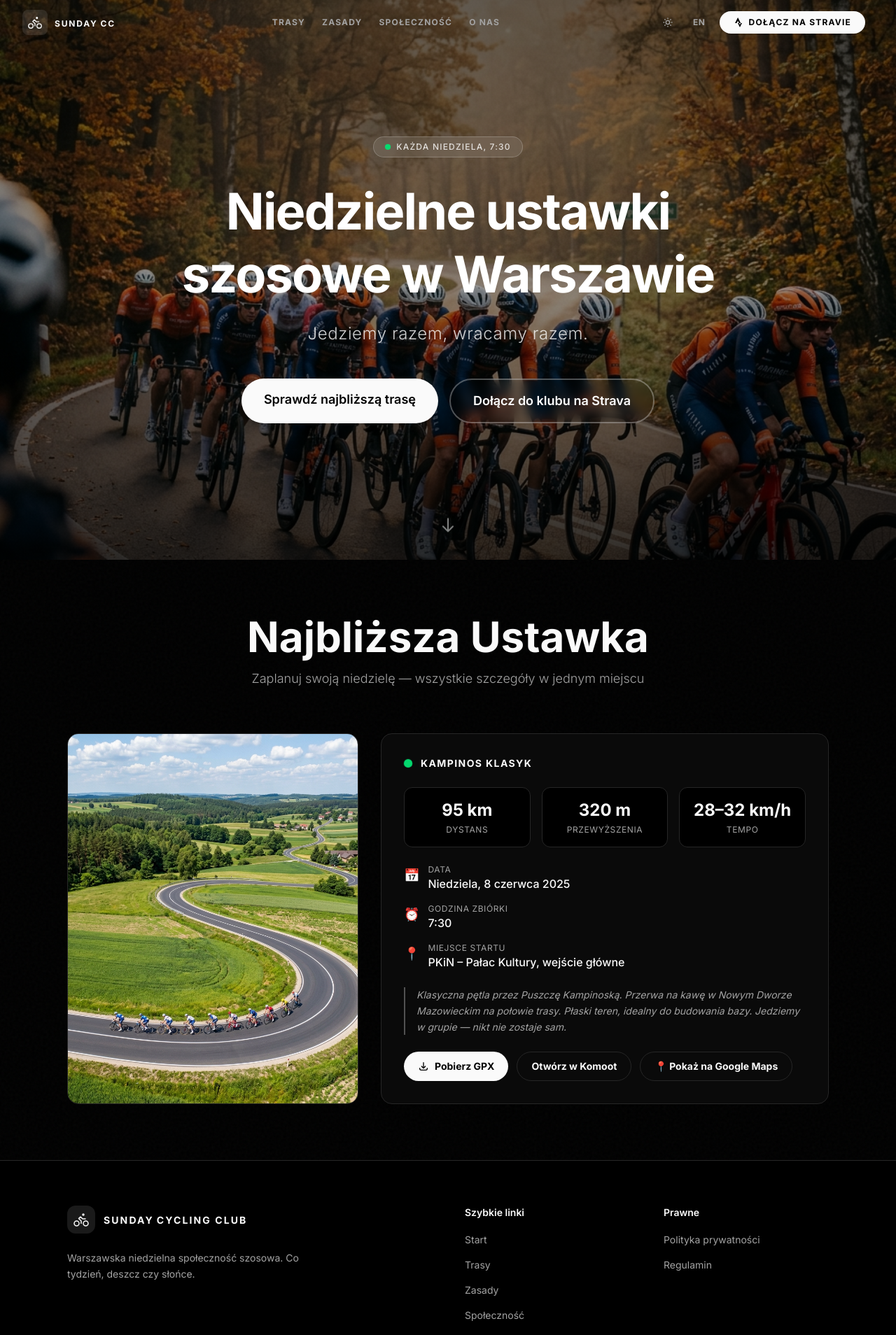
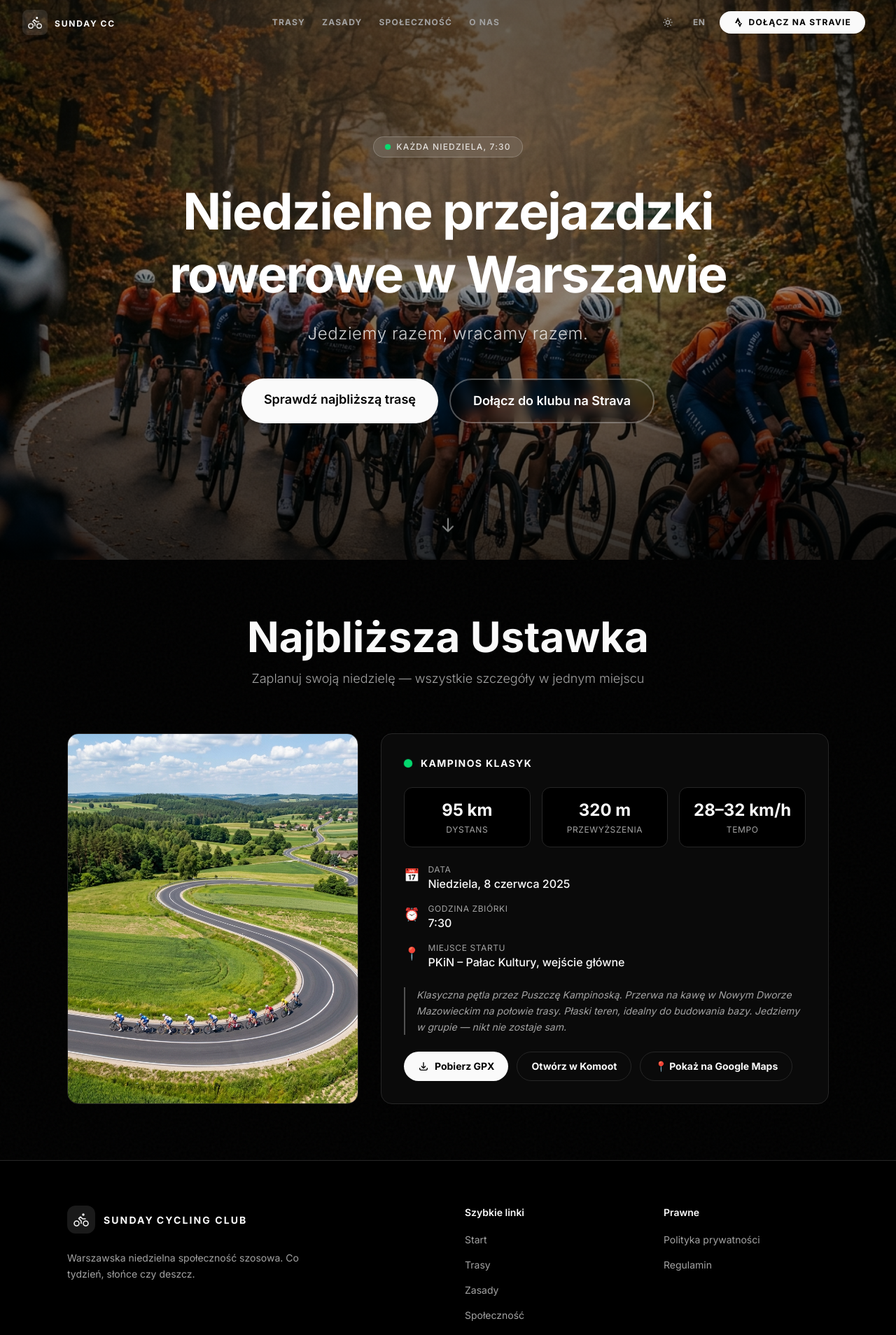
Before and after one commit to JosephConrad/sunday-cycling-club, a Next.js app: page / in a window 1280 px wide. Shown: the top 1908 px of the page at 70% size. Built offline with nearby package versions, Linux system fonts and the light colour scheme.

Commit message:
chore: update site copy and SEO metadata by replacing "ustawki szosowe" with "przejazdzki rowerowe"

```diff
--- a/app/layout.tsx
+++ b/app/layout.tsx
@@ -10,14 +10,14 @@ const inter = Inter({
 
 export const metadata: Metadata = {
     title: {
-        default: "Sunday Cycling Club | Niedzielne ustawki szosowe w Warszawie",
+        default: "Sunday Cycling Club | Niedzielne przejazdzki rowerowe w Warszawie",
         template: "%s | Sunday Cycling Club",
     },
     description:
-        "Sunday Cycling Club — niedzielne ustawki szosowe w Warszawie. Jedziemy razem, wracamy razem. Dołącz do niedzielnej grupy kolarskiej.",
+        "Sunday Cycling Club — niedzielne przejazdzki rowerowe w Warszawie. Jedziemy razem, wracamy razem. Dołącz do niedzielnej grupy kolarskiej.",
     keywords: [
         "kolarski klub warszawa",
-        "niedzielne ustawki szosowe",
+        "niedzielne przejazdzki rowerowe",
         "cycling club warsaw",
         "sunday ride warsaw",
         "kolarstwo szosowe warszawa",
@@ -31,7 +31,7 @@ export const metadata: Metadata = {
         canonical: "/",
     },
     openGraph: {
-        title: "Sunday Cycling Club | Niedzielne ustawki szosowe w Warszawie",
+        title: "Sunday Cycling Club | Niedzielne przejazdzki rowerowe w Warszawie",
         description: "Jedziemy razem, wracamy razem. Niedzielna społeczność szosowa Warszawy.",
         type: "website",
         siteName: "Sunday Cycling Club",
@@ -56,7 +56,7 @@ export default function RootLayout({
                             name: "Sunday Cycling Club",
                             url: "https://sundaycyclingclub.pl",
                             description:
-                                "Niedzielna społeczność szosowa Warszawy. Regularne niedzielne ustawki kolarskie.",
+                                "Niedzielna społeczność szosowa Warszawy. Regularne niedzielne przejazdzki rowerowe.",
                             sport: "Cycling",
                             location: {
                                 "@type": "Place",
--- a/translations/index.ts
+++ b/translations/index.ts
@@ -132,7 +132,7 @@ export const translations = {
             joinStrava: "Dołącz na Stravie",
         },
         hero: {
-            tagline: "Niedzielne ustawki szosowe w Warszawie",
+            tagline: "Niedzielne przejazdzki rowerowe w Warszawie",
             subtitle: "Jedziemy razem, wracamy razem.",
             cta: "Sprawdź najbliższą trasę",
             ctaStrava: "Dołącz do klubu na Strava",
@@ -232,7 +232,7 @@ export const translations = {
             since: "Jedziemy od 2023",
         },
         footer: {
-            description: "Warszawska niedzielna społeczność szosowa. Co tydzień, deszcz czy słońce.",
+            description: "Warszawska niedzielna społeczność szosowa. Co tydzień, słońce czy deszcz.",
             quickLinks: "Szybkie linki",
             home: "Start",
             routes: "Trasy",
```
